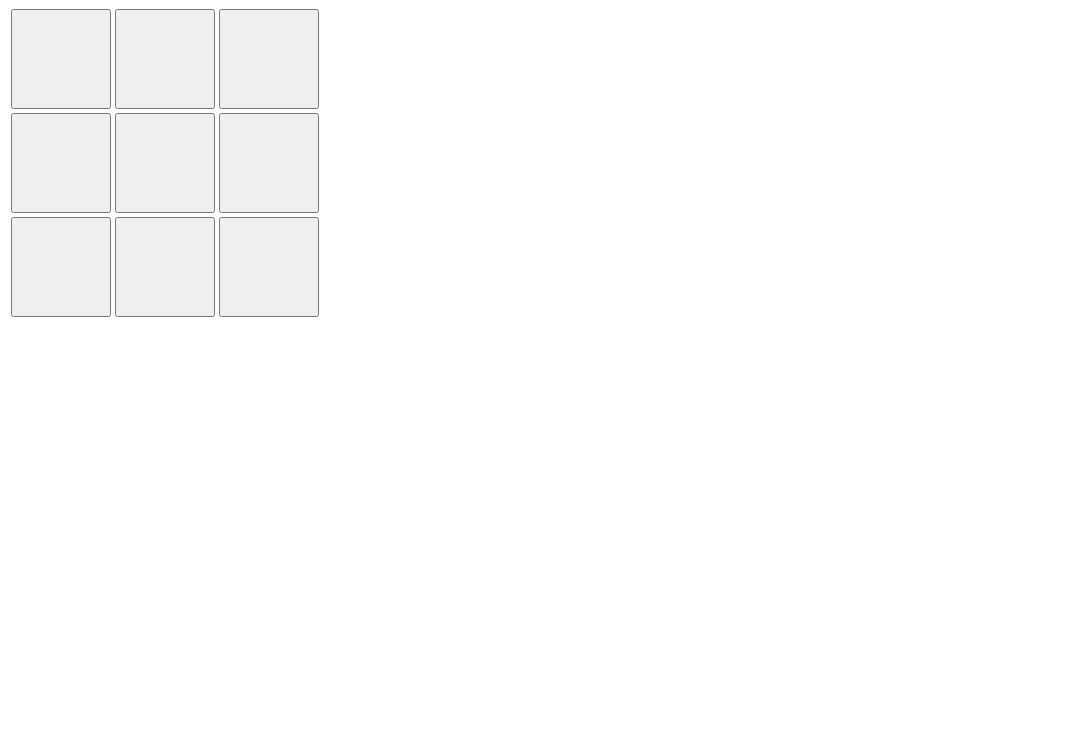
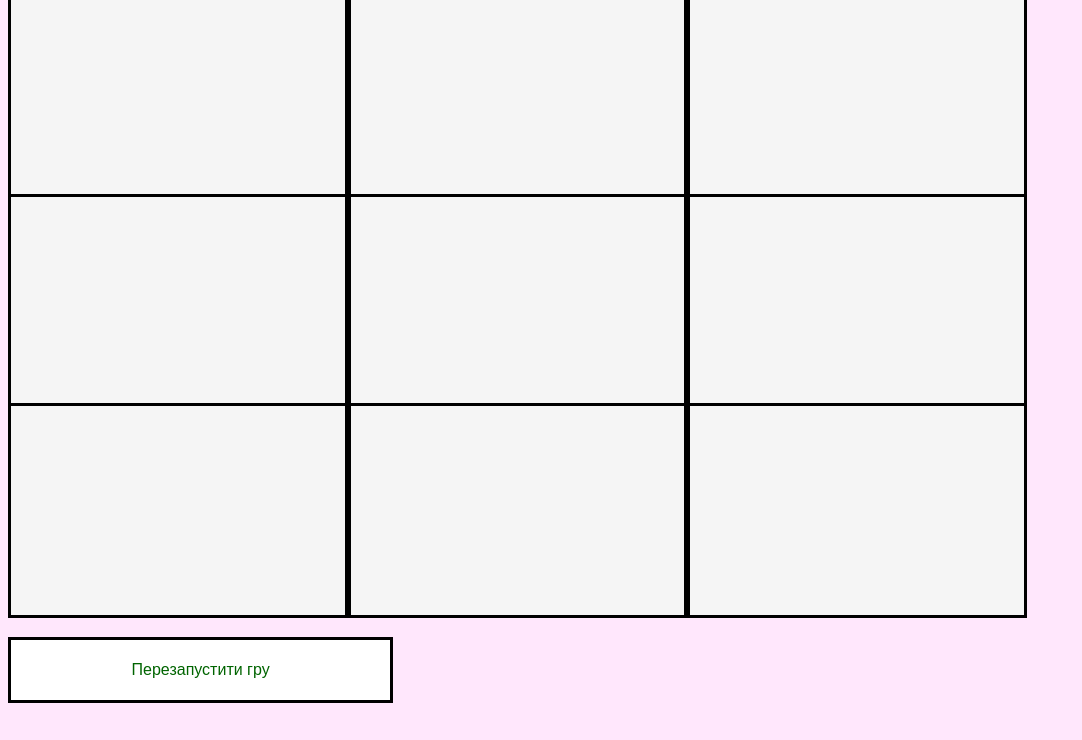
Before and after one commit to Notna17/ZhabaScript, a website: page ProstoTak/Webpage/scr/main.html in a window 1280 px wide. Shown: the part 60-800 px from the top of the page, without its empty margins (0-1082 px from the left). Drawn offline with Linux system fonts and the light colour scheme.

Commit message:
Переробив усе на DIV і додав кнопку для перезапуску

```diff
--- a/ProstoTak/Webpage/scr/index.js
+++ b/ProstoTak/Webpage/scr/index.js
@@ -1,8 +1,3 @@
-const tbl = document.createElement("table")
-const tblBody = document.createElement("tbody")
-const headrer = document.getElementById("header")
-let array = [null, null, null, null, null, null, null, null, null]
-let xmove = true
 const end = (playerX) => {
     for (let i = 0; i < 9; i++) {
         let el = document.getElementById(i.toString())
@@ -35,39 +30,49 @@ const clicked = (id) =>  {
 const isWinner = () => {
     let winner = null
     //чек діагоналей
-    if ((array[0] === array[8] && array[0] === array[4] && array[0] !== null) || (array[2] === array[4] && array[6] === array[4] && array[2] !== null)) {
+    if ((array[0] === array[8] && array[0] === array[4] && array[0] !== undefined) || (array[2] === array[4] && array[6] === array[4] && array[2] !== undefined)) {
         end(array[4])
         return
     }
     //чек колон і потім рядків
     for (let i = 0; i < 3; i++) {
-        if (array[i] === array[i+3] && array[i+6] === array[i] && array[i] !== null) {
+        if (array[i] === array[i+3] && array[i+6] === array[i] && array[i] !== undefined) {
             end(array[i])
             return
         }
-        if (array[i*3] === array[1+(i*3)] && array[2+(i*3)] === array[i*3] && array[i*3] !== null) {
+        if (array[i*3] === array[1+(i*3)] && array[2+(i*3)] === array[i*3] && array[i*3] !== undefined) {
             end(array[i*3])
             return
         }
     }
 }
+const header = document.getElementById("header")
+const table = document.getElementById("table")
+let array = new Array(9)
+let xmove = true
 for (let i = 0; i < 3; i++) {
-    const row = document.createElement("tr")
+    const row = document.createElement("div")
+    row.classList.add("row")
     for (let j = 0; j < 3; j++) {
-      let cell = document.createElement("td")
-      let button = document.createElement("button")
+      let button = document.createElement("div")
       let id = 3*i + j
-      button.style.width = "100px"
-      button.style.height = "100px"
-      button.style.fontSize = "80px"
+      button.classList.add("button")
       button.id = id.toString()
       button.onclick = clicked(id)
-      cell.appendChild(button);
-      row.appendChild(cell);
+      row.appendChild(button);
     }
-    tblBody.appendChild(row);
+    table.appendChild(row);
 }
 
-
-tbl.appendChild(tblBody);
-document.body.appendChild(tbl);
+const restart = document.getElementById("restart")
+const refresh = () => {
+    array = new Array(9)
+    xmove = true
+    header.innerHTML = "Гра у хрестики-нулики на двох!"
+    for (let i = 0; i < 9; i++) {
+        el = document.getElementById(i.toString())
+        el.innerHTML = " "
+        el.onclick = clicked(i)
+    }
+}
+restart.onclick = refresh
--- a/ProstoTak/Webpage/scr/main.html
+++ b/ProstoTak/Webpage/scr/main.html
@@ -1,11 +1,14 @@
 <html lang="en">
 <head>
+    <link rel="stylesheet" href="styles.css">
     <meta charset="UTF-8">
     <meta name="viewport" content="width=device-width, initial-scale=1.0">
-    <title>Webpage</title>
+    <title>Хрестики нулики</title>
 </head>
 <body>
-    <h1 id="header">Гра у хрестики-нулики на двох!</h1>
+    <div id="header" class="title">Гра у хрестики-нулики на двох!</div>
+    <div id="table" class="table"></div>
+    <div id="restart" class="restart">Перезапустити гру</div>
     <script src="index.js"></script>
 </body>
 </html>
--- /dev/null
+++ b/ProstoTak/Webpage/scr/styles.css
@@ -0,0 +1,54 @@
+.button {
+    overflow: hidden;
+    flex: auto;
+    width: 33%;
+    height: 100%;
+    max-width: 33%;
+    min-width: 33%;
+    min-height: 100%;
+    border: solid black;
+    background-color: whitesmoke;
+    display: flex;
+    justify-content: center;
+    align-items: center;
+    font-size: 500%;
+    font-family: 'Courier New', Courier, monospace;
+
+}
+.row {
+    flex-direction: row;
+    flex: auto;
+    min-width: 80%;
+    height: 33%;
+    display: flex;
+}
+.table {
+    height: 80%;
+    width: 80%;
+    min-height: 400px;
+    min-width: 400px;
+    flex-direction: column;
+    display: flex;
+}
+body {
+    background-color: rgb(255, 231, 252);
+}
+.title {
+    font-family: Arial, Helvetica, sans-serif;
+    font-size: xx-large;
+}
+.restart {
+    background-color: white;
+    border: solid black;
+    min-height: 60px;
+    min-width: 20px;
+    height: 3%;
+    width: 30%;
+    margin-top: 2%;
+    display: flex;
+    justify-content: center;
+    align-items: center;
+    font-size: 100%;
+    font-family: Arial, Helvetica, sans-serif;
+    color: darkgreen;
+}
```
